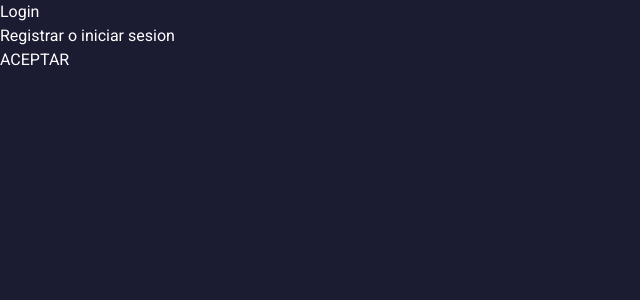
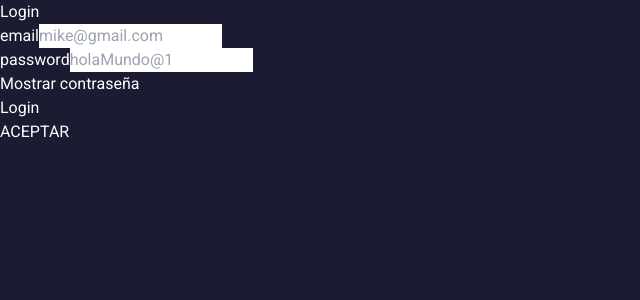
Before and after one commit to migayalach/pokemon_server, a Next.js app in the folder client/: page / in a window 1280 px wide. Shown: the top 300 px of the page, without its empty margins (0-640 px from the left). Built offline with nearby package versions, Linux system fonts and the light colour scheme.

Commit message:
logica implementada para el formulario login

```diff
--- a/client/src/components/FormRecord/FormRecord.jsx
+++ b/client/src/components/FormRecord/FormRecord.jsx
@@ -1,7 +1,77 @@
+// COMPONET'S
+
+// HOOK'S
+import { useState, useEffect } from "react";
+
+//REDUX
+
+//JAVASCRIP
+import loginValidate from "@/helpers/loginValidate";
+
+// STYLESHEET'S
+
 const Login = () => {
+  const [passwordView, setPasswordView] = useState(false);
+  const [error, setError] = useState({});
+  const [inputData, setInputData] = useState({
+    email: "",
+    password: "",
+  });
+
+  const handleDataInput = (event) => {
+    setInputData({
+      ...inputData,
+      [event.target.name]: event.target.value,
+    });
+    setError({
+      ...loginValidate({
+        ...inputData,
+        [event.target.name]: event.target.value,
+      }),
+    });
+  };
+
+  const handleLogin = () => {
+
+    alert(inputData.email);
+  };
+
   return (
-    <form action="">
-      <h3>Registrar o iniciar sesion</h3>
+    <form onSubmit={handleLogin}>
+      <div>
+        <label htmlFor="email">email</label>
+        <input
+          type="text"
+          id="email"
+          name="email"
+          value={inputData.email}
+          onChange={handleDataInput}
+          placeholder="mike@gmail.com"
+          className="text-black"
+        />
+        {error.email && <p className="error">{error.email}</p>}
+      </div>
+      <div>
+        <label htmlFor="password">password</label>
+        <input
+          type={passwordView ? "text" : "password"}
+          id="password"
+          name="password"
+          value={inputData.password}
+          onChange={handleDataInput}
+          placeholder="holaMundo@1"
+          className="text-black"
+        />
+        {error.password && <p className="error">{error.password}</p>}
+      </div>
+      <div>
+        <button type="button" onClick={() => setPasswordView(!passwordView)}>
+          {passwordView ? "Ocultar" : "Mostrar"} contraseña
+        </button>
+      </div>
+      <div>
+        <button type="submit">Login</button>
+      </div>
     </form>
   );
 };
```
